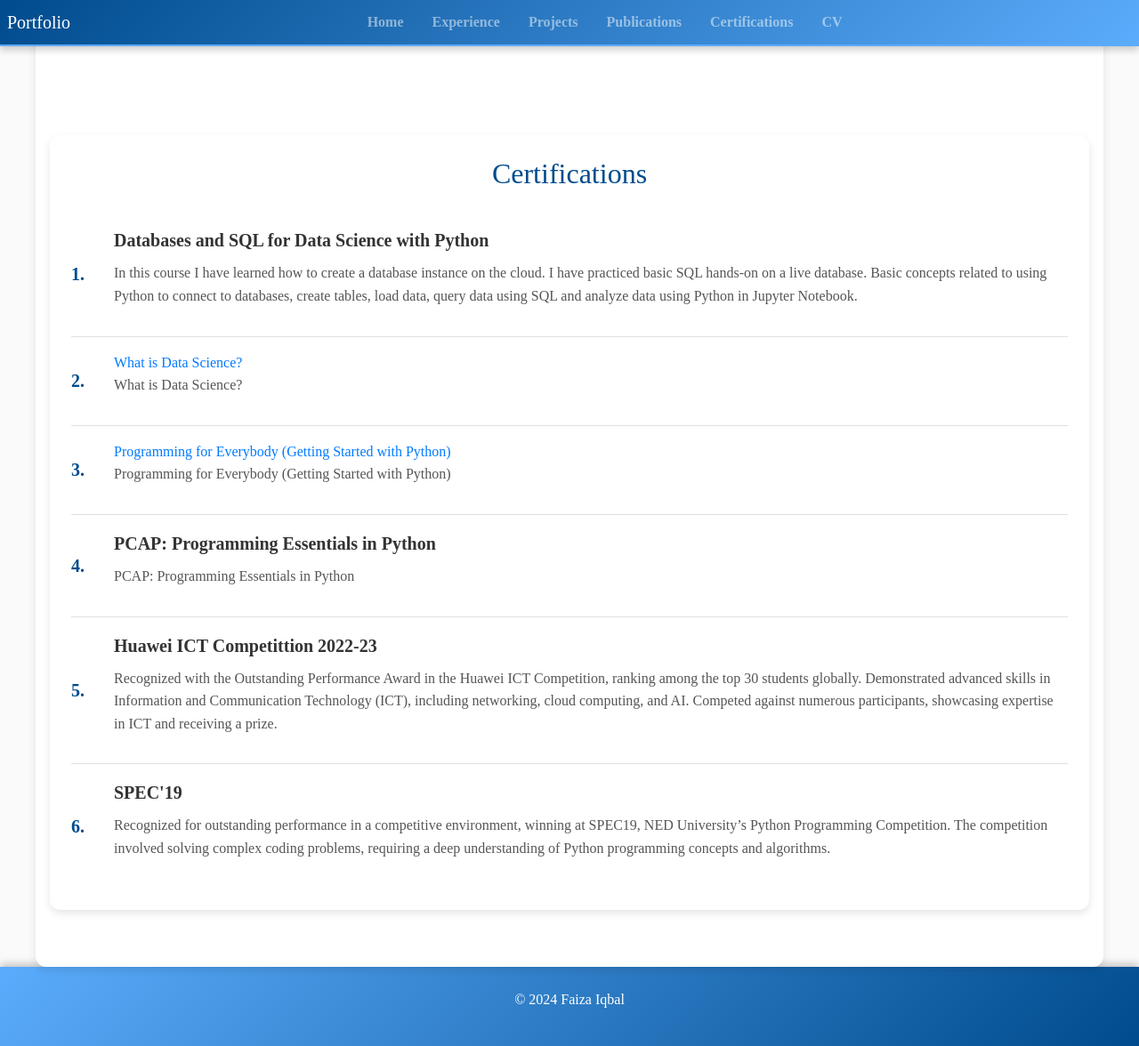
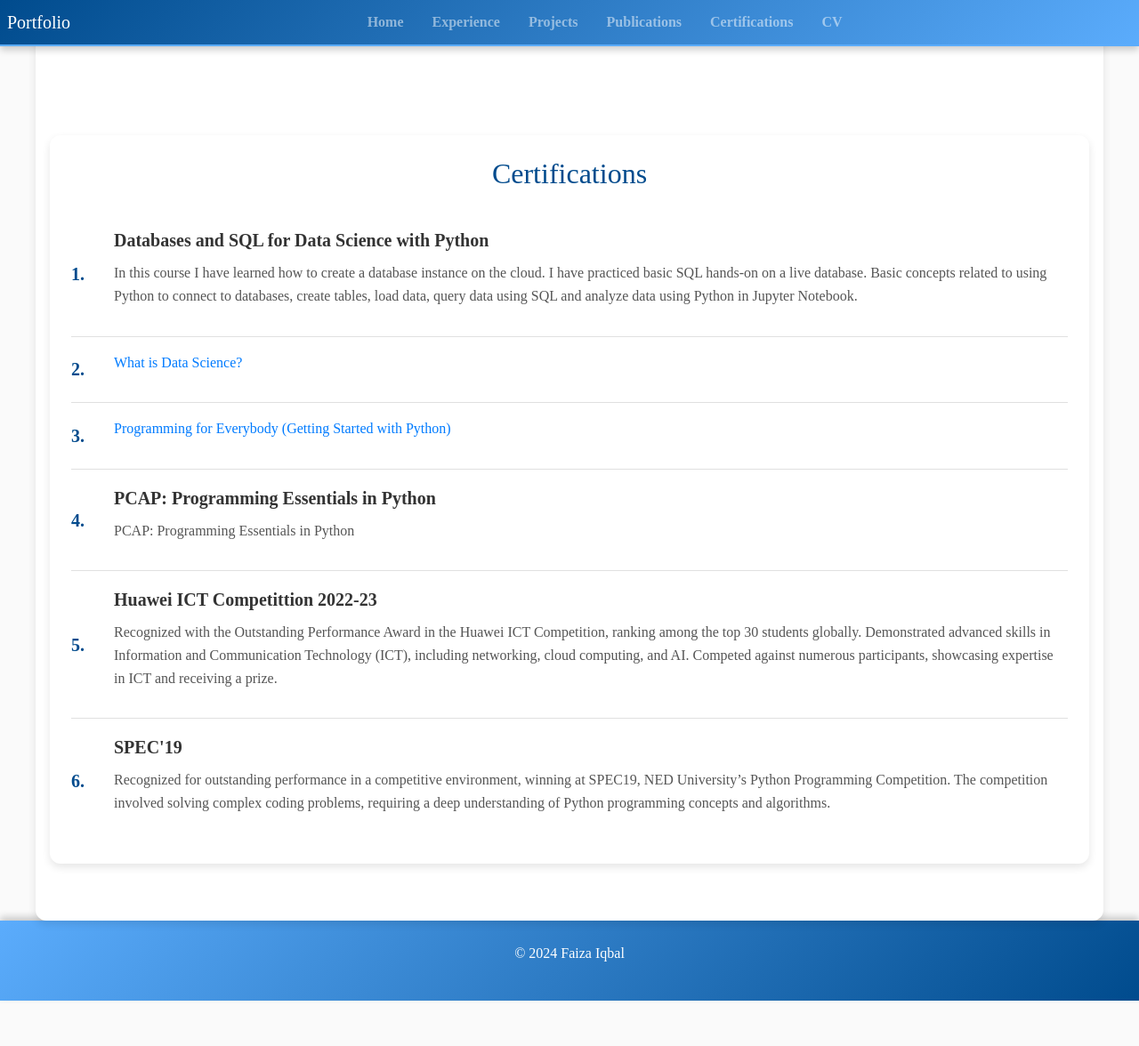
Before and after one commit to faizaiqbalsyed/faizaiqbalsyed.github.io, a Jekyll site: the page built from certifications.md, in a window 1280 px wide and 1176 px high. Shown: the whole window at 89% size. Built offline with Jekyll 4.4.1, drawn with Linux system fonts in a browser that asks for light colours; nearby versions of some CDN libraries; our own code applies the rules of GitHub Pages for plain Markdown files.

Commit message:
Update certifications.md

```diff
--- a/certifications.md
+++ b/certifications.md
@@ -13,13 +13,13 @@
         <li class="certificate-item">
             <a href="https://www.coursera.org/account/accomplishments/verify/VMYZRFLMRN7Z?utm_source%3Dandroid%26utm_medium%3Dcertificate%26utm_content%3Dcert_image%26utm_campaign%3Dsharing_cta%26utm_product%3Dcourse"
             download>What is Data Science?</a>
-            <p class="certificate-description">What is Data Science?</p>
+            <p class="certificate-description"></p>
         </li>
 
         <li class="certificate-item">
             <a href="https://www.coursera.org/account/accomplishments/verify/KYAR73DYYANJ?utm_source%3Dandroid%26utm_medium%3Dcertificate%26utm_content%3Dcert_image%26utm_campaign%3Dsharing_cta%26utm_product%3Dcourse"
             download>Programming for Everybody (Getting Started with Python)</a>
-            <p class="certificate-description">Programming for Everybody (Getting Started with Python)</p>
+            <p class="certificate-description"></p>
         </li>
 
         <li class="certificate-item">
```
